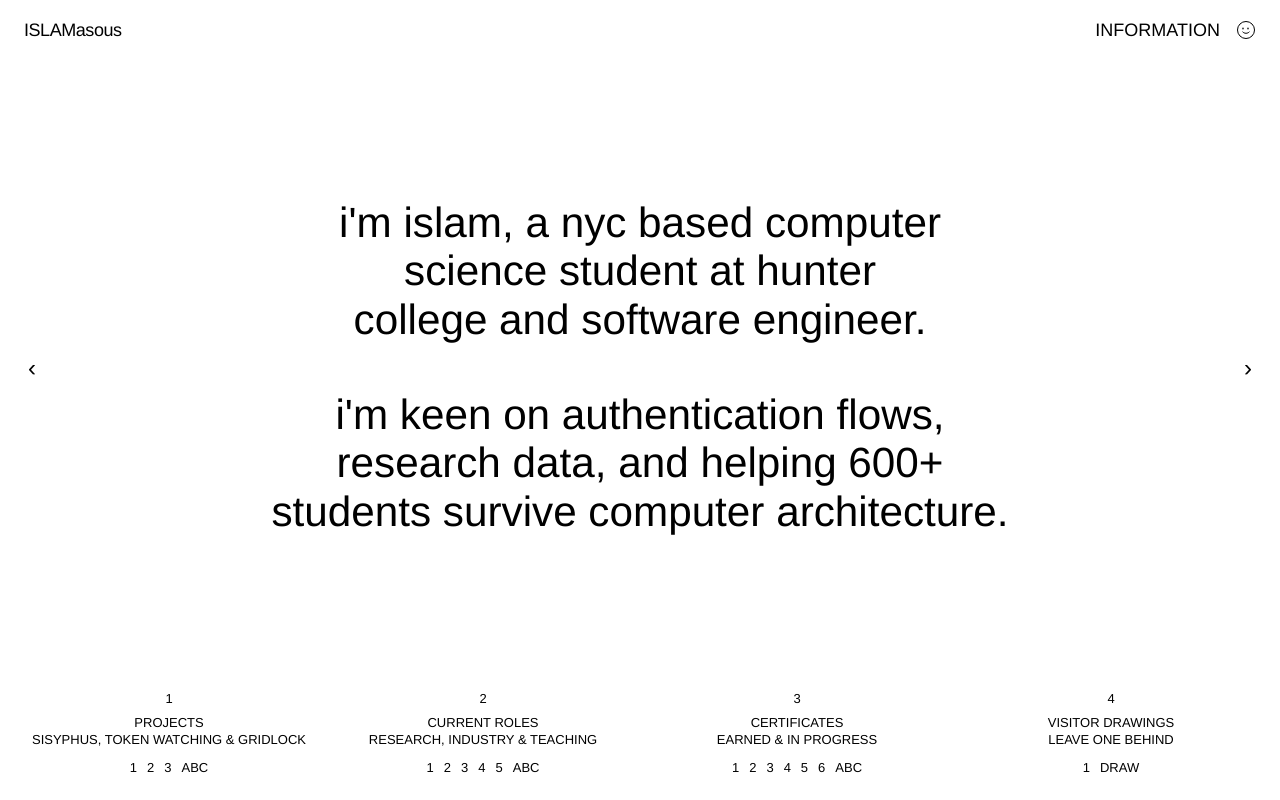
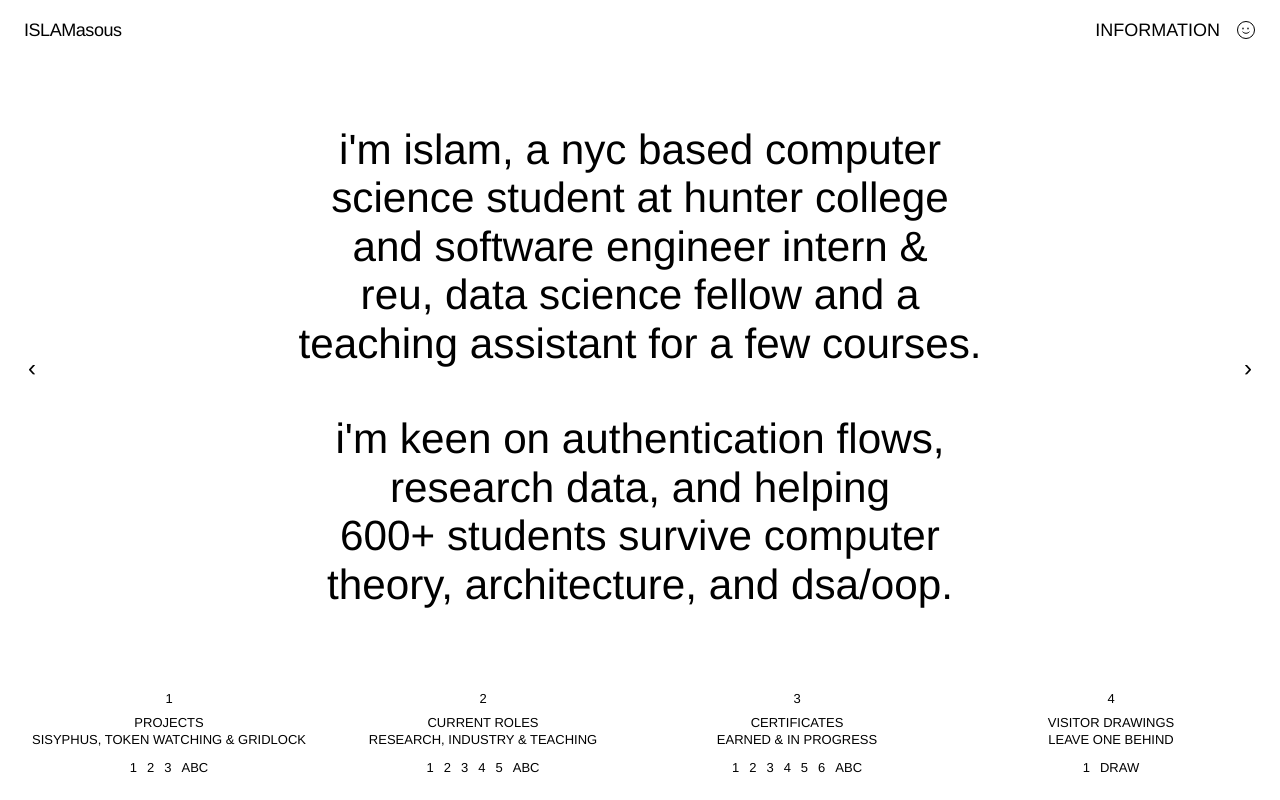
Before and after one commit to I-Asous/portfolio, a Next.js app: page / in a window 1280 px wide. Built offline with nearby package versions, Linux system fonts and the light colour scheme; no server answers; the database is empty.

Commit message:
rebrand done

```diff
--- a/app/components/carousel.tsx
+++ b/app/components/carousel.tsx
@@ -89,11 +89,12 @@ function SlideView({ slide }: { slide: Slide }) {
       <div className="title max-w-3xl space-y-[1.1em] text-[clamp(1.7rem,3.3vw,2.7rem)] leading-[1.15] lowercase">
         <p>
           i&apos;m islam, a nyc based computer science student at hunter
-          college and software engineer.
+          college and software engineer intern & REU, data science fellow
+          and a teaching assistant for a few courses.
         </p>
         <p>
           i&apos;m keen on authentication flows, research data, and helping
-          600+ students survive computer architecture.
+          600+ students survive computer theory, architecture, and DSA/OOP.
         </p>
       </div>
     )
```
